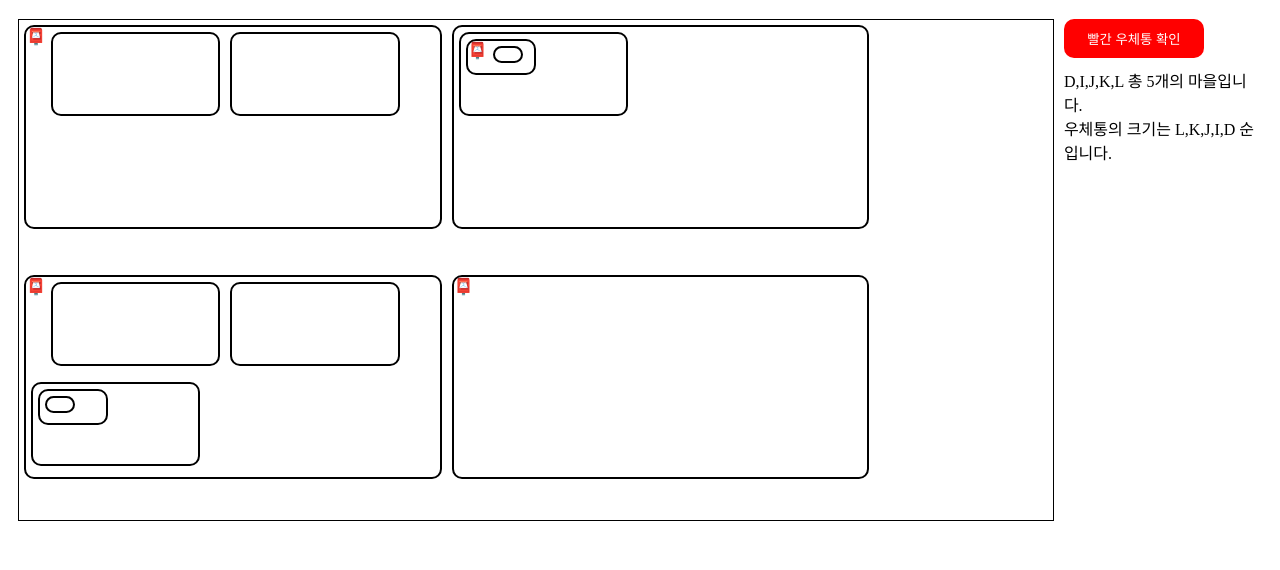
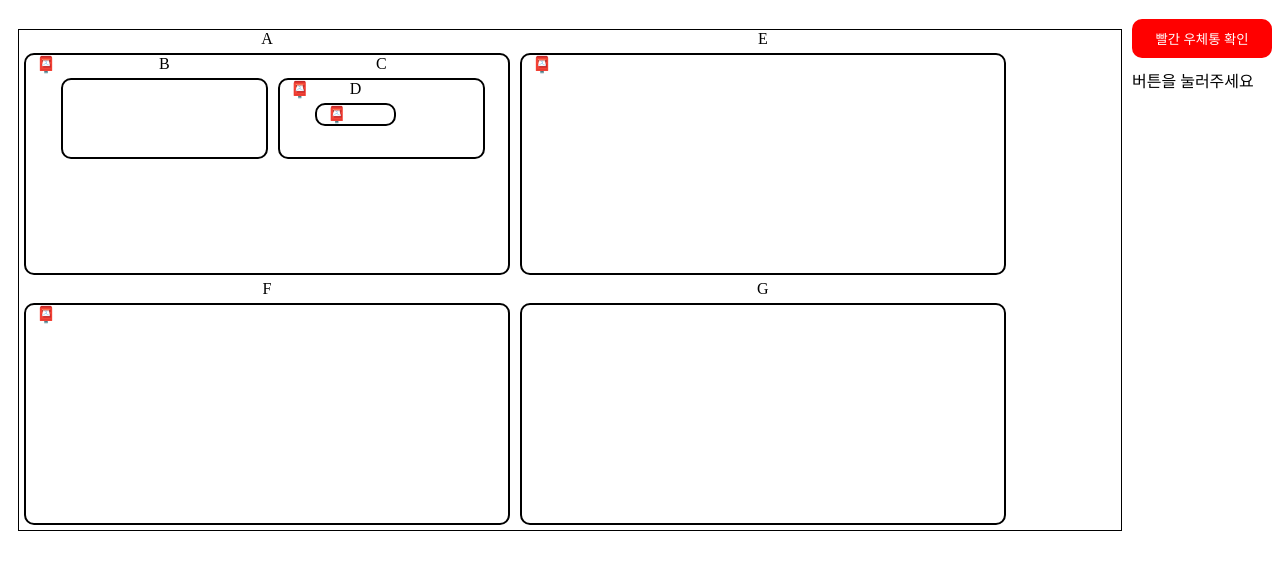
Before and after one commit to youryu0212/fe-postbox, a plain HTML site: page index.html in a window 1280 px wide. Shown: the part 70-640 px from the top of the page. Drawn offline with Linux system fonts and the light colour scheme.

Commit message:
Feat: 마을 html 하드코딩

```diff
--- a/css/style.css
+++ b/css/style.css
@@ -1,3 +1,8 @@
+main {
+  display: flex;
+  justify-content: space-between;
+}
+
 header h1 {
   text-align: center;
 }
@@ -5,6 +10,7 @@ header h1 {
   display: flex;
   justify-content: space-between;
   height: 500px;
+  width: 1800px;
   margin: 10px;
 }
 .map {
@@ -25,16 +31,25 @@ header h1 {
   padding: 10px 0;
   border-radius: 10px;
   width: 140px;
+  cursor: pointer;
 }
 .red-postbox__info {
   padding: 10px 0;
 }
-.box {
-  width: 40%;
-  height: 40%;
+.village {
+  width: 45%;
+  height: 50%;
+  display: flex;
+  flex-direction: column;
+}
+.village-area {
+  height: 100%;
   margin: 5px;
   border: 2px solid black;
   border-radius: 10px;
   display: flex;
   flex-wrap: wrap;
 }
+.village-name {
+  text-align: center;
+}
--- a/index.html
+++ b/index.html
@@ -12,36 +12,68 @@
     <main>
       <div class="map-wrapper">
         <div class="map">
-          <div class="box">
-            📮
-            <div class="box"></div>
-            <div class="box"></div>
-          </div>
-          <div class="box">
-            <div class="box">
-              <div class="box">
-                📮
-                <div class="box"></div>
+          <div class="village has-red-postbox">
+            <div class="village-name">
+              A
+            </div>
+            <div class="village-area">
+              <div class="red-postbox" data-size="1">📮</div>
+              <div class="village">
+                <div class="village-name">
+                  B
+                </div>
+                <div class="village-area">
+                </div>
+              </div>
+              <div class="village has-red-postbox">
+                <div class="village-name">
+                  C
+                </div>
+                <div class="village-area">
+                  <div class="red-postbox" data-size="2">📮</div>
+                  <div class="village has-red-postbox">
+                    <div class="village-name">
+                      D
+                    </div>
+                    <div class="village-area">
+                      <div class="red-postbox" data-size="3">📮</div>
+                    </div>
+                  </div>
+                </div>
               </div>
             </div>
+
           </div>
-          <div class="box">
-            📮
-            <div class="box"></div>
-            <div class="box"></div>
-            <div class="box">
-              <div class="box">
-                <div class="box"></div>
-              </div>
+          <div class="village has-red-postbox">
+            <div class="village-name">
+              E
+            </div>
+            <div class="village-area">
+              <div class="red-postbox" data-size="4">📮</div>
             </div>
           </div>
-          <div class="box">📮</div>
+          <div class="village has-red-postbox">
+            <div class="village-name">
+              F
+            </div>
+            <div class="village-area">
+              <div class="red-postbox" data-size="5">📮</div>
+            </div>
+          </div>
+          <div class="village">
+            <div class="village-name">
+              G
+            </div>
+            <div class="village-area">
+            </div>
+          </div>
+
         </div>
-        <div class="red-postbox">
+      </div>
+        <div class="information-desk">
           <button class="red-postbox__button">빨간 우체통 확인</button>
           <div class="red-postbox__info">
-            <div>D,I,J,K,L 총 5개의 마을입니다.</div>
-            <div>우체통의 크기는 L,K,J,I,D 순입니다.</div>
+            <div>버튼을 눌러주세요</div>
           </div>
         </div>
       </div>
--- a/js/index.js
+++ b/js/index.js
@@ -1,8 +1 @@
-import {
-  getElementsByClassName,
-  getElementByClassName,
-} from "./dom-api/index.js";
-
-const test = getElementsByClassName(document, "has-red-postbox");
-console.log(test);
-console.log(getElementByClassName(document, "village"));
+import { redPostboxButton } from "./event/redPostBoxButton.js";
```
